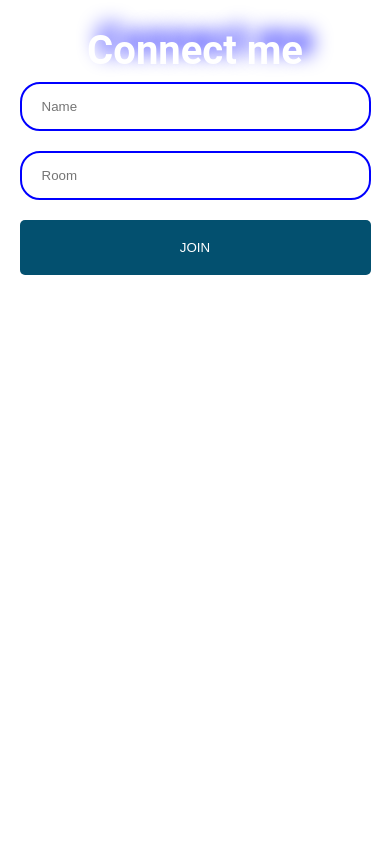
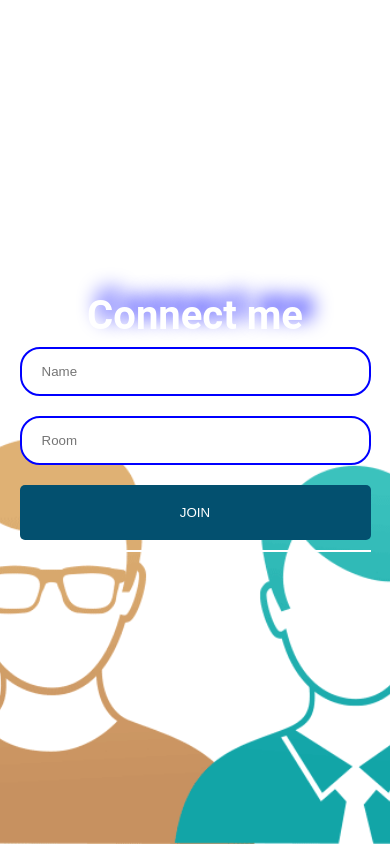
Before and after one commit to prateekjha99/chat-app, a React (Create React App) app in the folder client/: page / in a window 390 px wide. Built offline with nearby package versions, Linux system fonts and the light colour scheme.

Commit message:
Updated height to 100vh for resposive screen < 640px

```diff
--- a/client/src/components/Chat/Chat.css
+++ b/client/src/components/Chat/Chat.css
@@ -18,12 +18,12 @@
 
   @media (min-width: 320px) and (max-width: 480px) {
     .outerContainer {
-      height: 100%;
+      height: 100vh;
     }
 
     .container {
       width: 100%;
-      height: 100%;
+      height: 100vh;
     }
   }
 
--- a/client/src/components/Join/Join.css
+++ b/client/src/components/Join/Join.css
@@ -59,10 +59,16 @@ html, body {
     margin-top: 20px;
   }
 
-  @media (min-width: 320px) and (max-width: 480px) {
+  @media (min-width: 320px) and (max-width: 640px) {
     .joinOuterContainer {
-      height: 100%;
+      height: 100vh;
+      background-image: url('..\\..\\images\\background.gif');
+      background-position: center;
+  background-repeat: no-repeat;
+  background-size: cover;
     }
+
+
 
     .joinInnerContainer {
       width: 90%;
--- a/client/src/components/Join/Join.js
+++ b/client/src/components/Join/Join.js
@@ -12,7 +12,7 @@ function Join() {
             <div className="joinInnerContainer">
                 <h1 className="heading">
                     <strong style={{textShadow : "10px -10px 20px blue"}}>Connect me</strong>
-                    <div><input placeholder="Name" autofocus className="joinInput" type="text" onChange={(event) => setName(event.target.value)} /></div>
+                    <div><input placeholder="Name" autoFocus className="joinInput" type="text" onChange={(event) => setName(event.target.value)} /></div>
                     <div><input placeholder="Room" className="joinInput mt-20" type="text" onChange={(event) => setRoom(event.target.value)} /></div>
                     <Link onClick={event => (!name || !room) ? event.preventDefault() : null} to={`/chat?name=${name}&room=${room}`}>
                         <button className="button mt-20" type="submit">Join</button>
```
